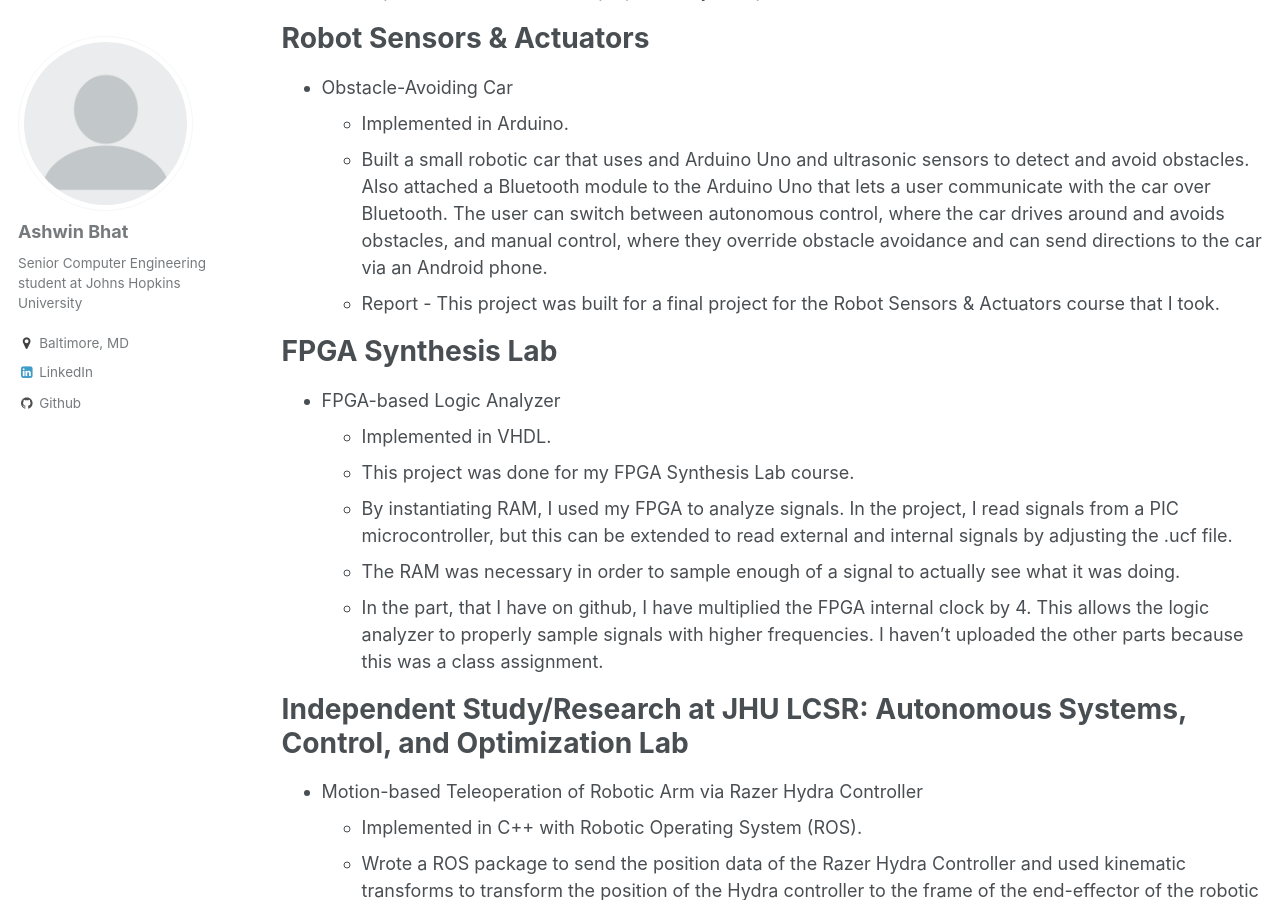
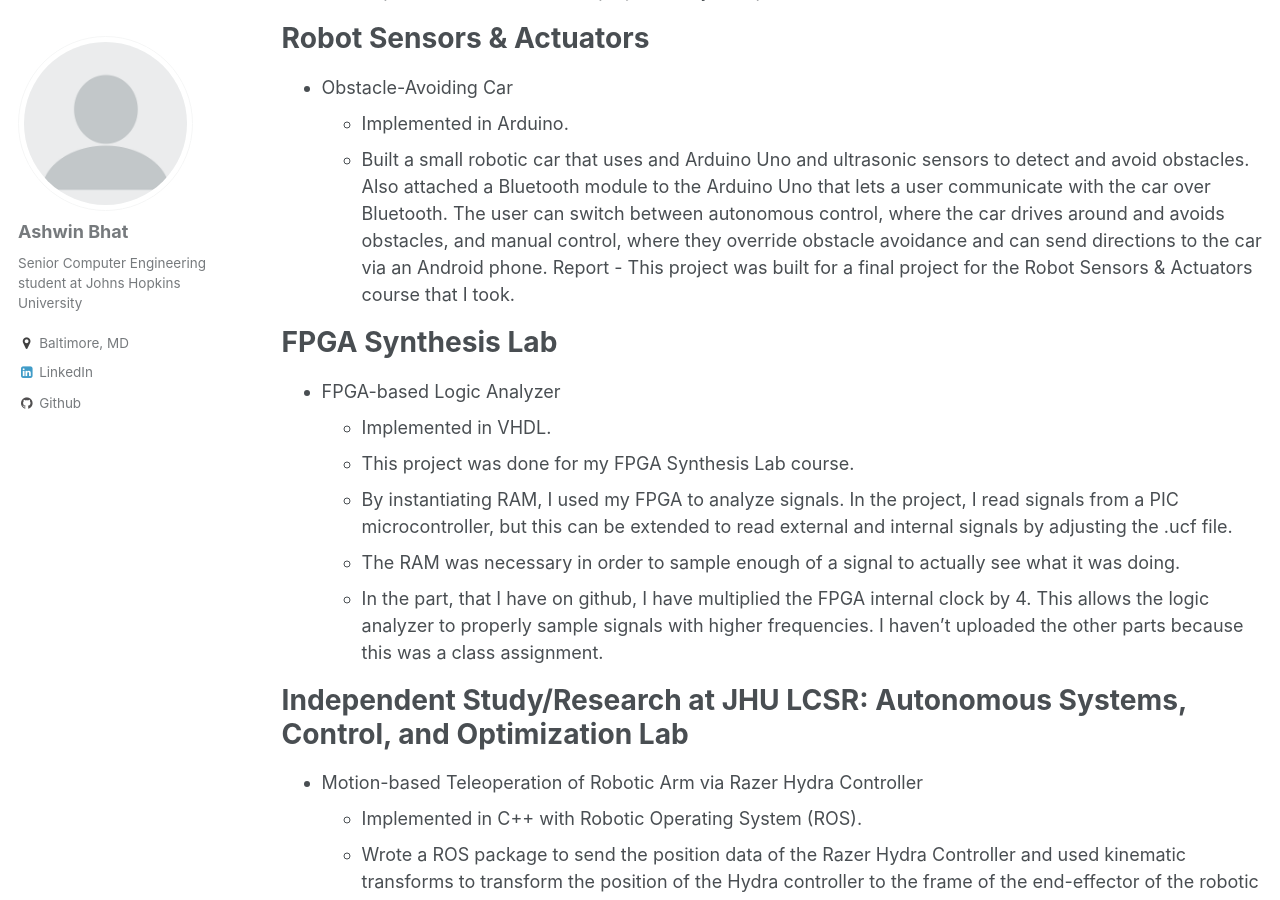
Before and after one commit to The-Shwin/the-shwin.github.io, a Jekyll site: the page built from _pages/projects.md, in a window 1280 px wide and 900 px high, scrolled down 919 px. Built offline with Jekyll 4.4.1, drawn with Linux system fonts in a browser that asks for light colours.

```diff
--- a/_pages/projects.md
+++ b/_pages/projects.md
@@ -29,7 +29,7 @@ Robot Sensors & Actuators
 * [Obstacle-Avoiding Car](https://github.com/mattkae/Obstabot)
   * Implemented in Arduino.
   * Built a small robotic car that uses and Arduino Uno and ultrasonic sensors to detect and avoid obstacles. Also attached a Bluetooth module to the Arduino Uno that lets a user communicate with the car over Bluetooth. The user can switch between autonomous control, where the car drives around and avoids obstacles, and manual control, where they override obstacle avoidance and can send directions to the car via an Android phone.
-  * [Report](https://theshwin.com/files/rsaproject.pdf) - This project was built for a final project for the Robot Sensors & Actuators course that I took.
+[Report](https://theshwin.com/files/rsaproject.pdf) - This project was built for a final project for the Robot Sensors & Actuators course that I took.
 
 FPGA Synthesis Lab
 ======
```
